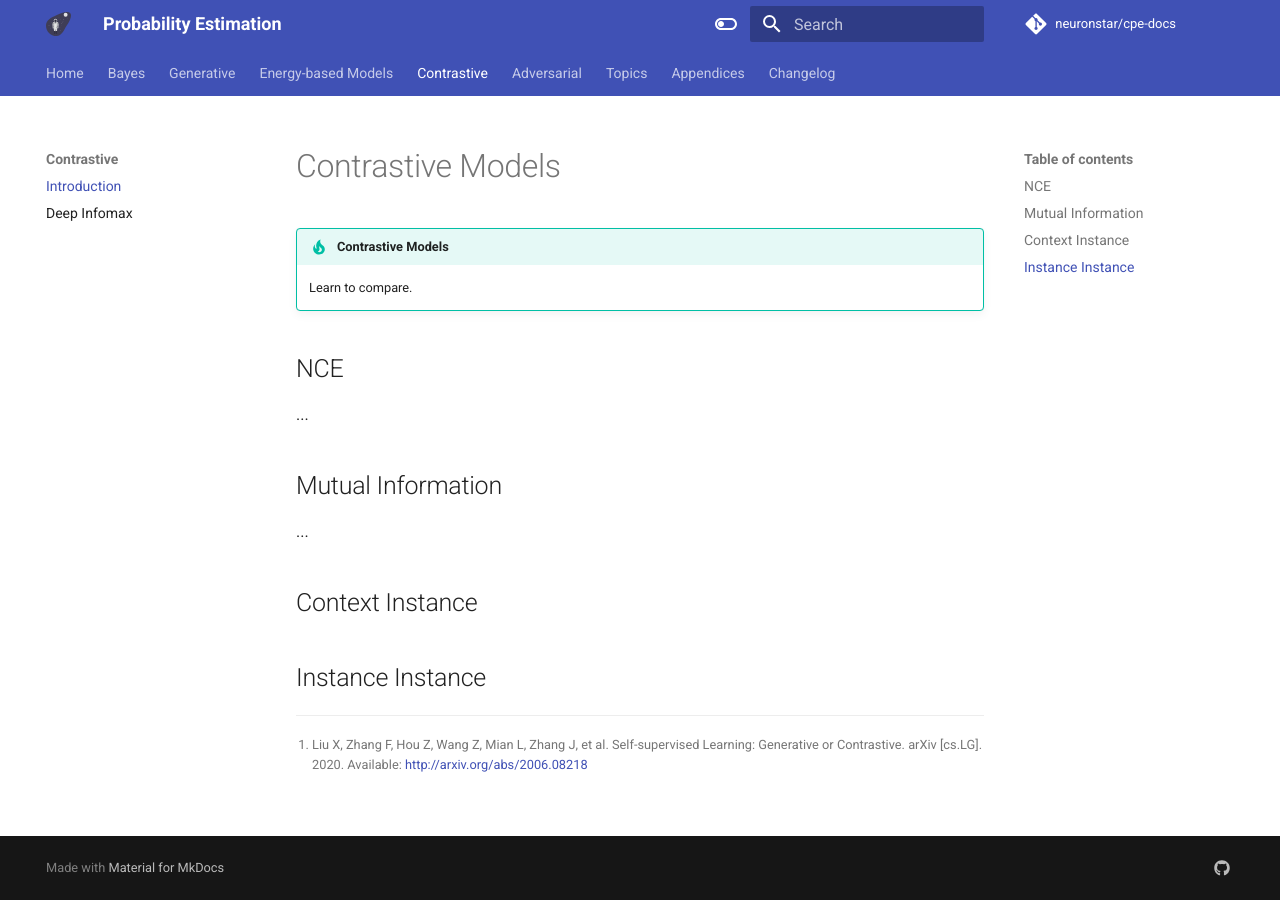
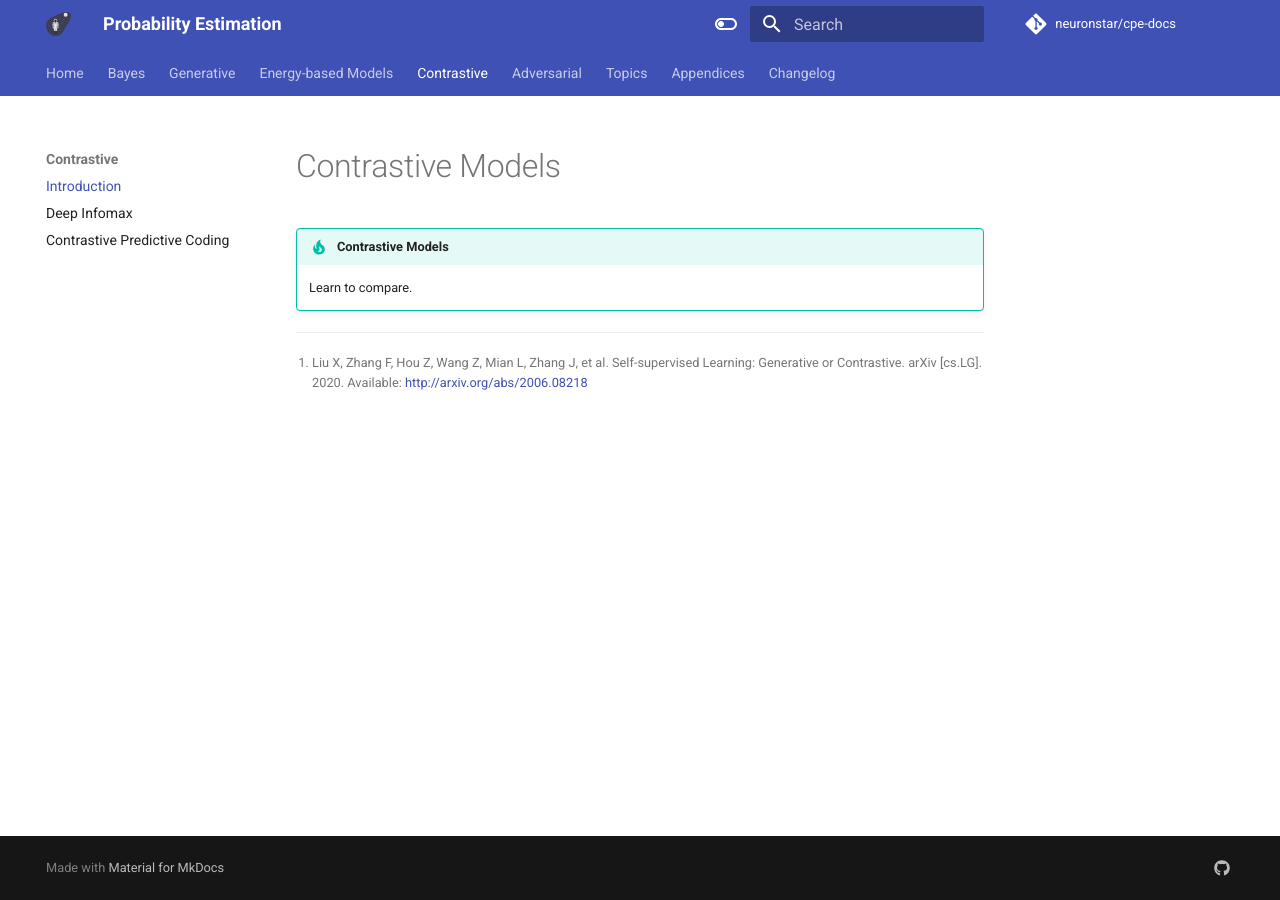
Before and after one commit to emptymalei/deep-learning, an MkDocs documentation site: the page built from cpe/contrastive/intro.md, in a window 1280 px wide. Built offline with MkDocs 1.6.1 and Material for MkDocs 9.7.7, drawn with Linux system fonts in a browser that asks for light colours; comment, search, counter and statistics services are not loaded.

```diff
--- a/cpe/contrastive/intro.md
+++ b/cpe/contrastive/intro.md
@@ -6,27 +6,6 @@
     Learn to compare.
 
 
-## NCE
-
-
-...
-
-
-## Mutual Information
-
-...
-
-
-## Context Instance
-
-
-## Instance Instance
-
-
-
-
-
-
 
 
 [^Liu2020]: Liu X, Zhang F, Hou Z, Wang Z, Mian L, Zhang J, et al. Self-supervised Learning: Generative or Contrastive. arXiv [cs.LG]. 2020. Available: http://arxiv.org/abs/2006.08218
--- a/mkdocs.ubuntu.yml
+++ b/mkdocs.ubuntu.yml
@@ -111,6 +111,7 @@ nav:
   - "Contrastive":
     - "Introduction": contrastive/intro.md
     - "Deep Infomax": contrastive/deep-infomax.md
+    - "Contrastive Predictive Coding": contrastive/contrastive-predictive-coding.md
   - "Adversarial":
     - "Introduction": adversarial/intro.md
     - "GAN": adversarial/gan.md
--- a/mkdocs.yml
+++ b/mkdocs.yml
@@ -71,6 +71,15 @@ extra_javascript:
 plugins:
   - autorefs
   - search
+  # - with-pdf:
+  #     author: CPE
+  #     output_path: pdf/cpe.pdf
+  #     cover_logo: assets/logo_badge.svg
+  #     cover_subtitle: "Summary of Probability Estimation Methods"
+  #     two_columns_level: 3
+  #     enabled_if_env: ENABLE_PDF_EXPORT
+  #     render_js: true
+  #     headless_chrome_path: "/Applications/Google\ Chrome.app/Contents/MacOS/Google\ Chrome"
 
 
 extra:
@@ -99,6 +108,7 @@ nav:
   - "Contrastive":
     - "Introduction": contrastive/intro.md
     - "Deep Infomax": contrastive/deep-infomax.md
+    - "Contrastive Predictive Coding": contrastive/contrastive-predictive-coding.md
   - "Adversarial":
     - "Introduction": adversarial/intro.md
     - "GAN": adversarial/gan.md
```
Also changed, not shown: cpe/appendices/nce.md (added, +1 -0 lines), cpe/contrastive/contrastive-predictive-coding.md (added, +47 -0 lines), cpe/contrastive/assets/contrastive-predictive-coding/cpc-overview.png (added).
